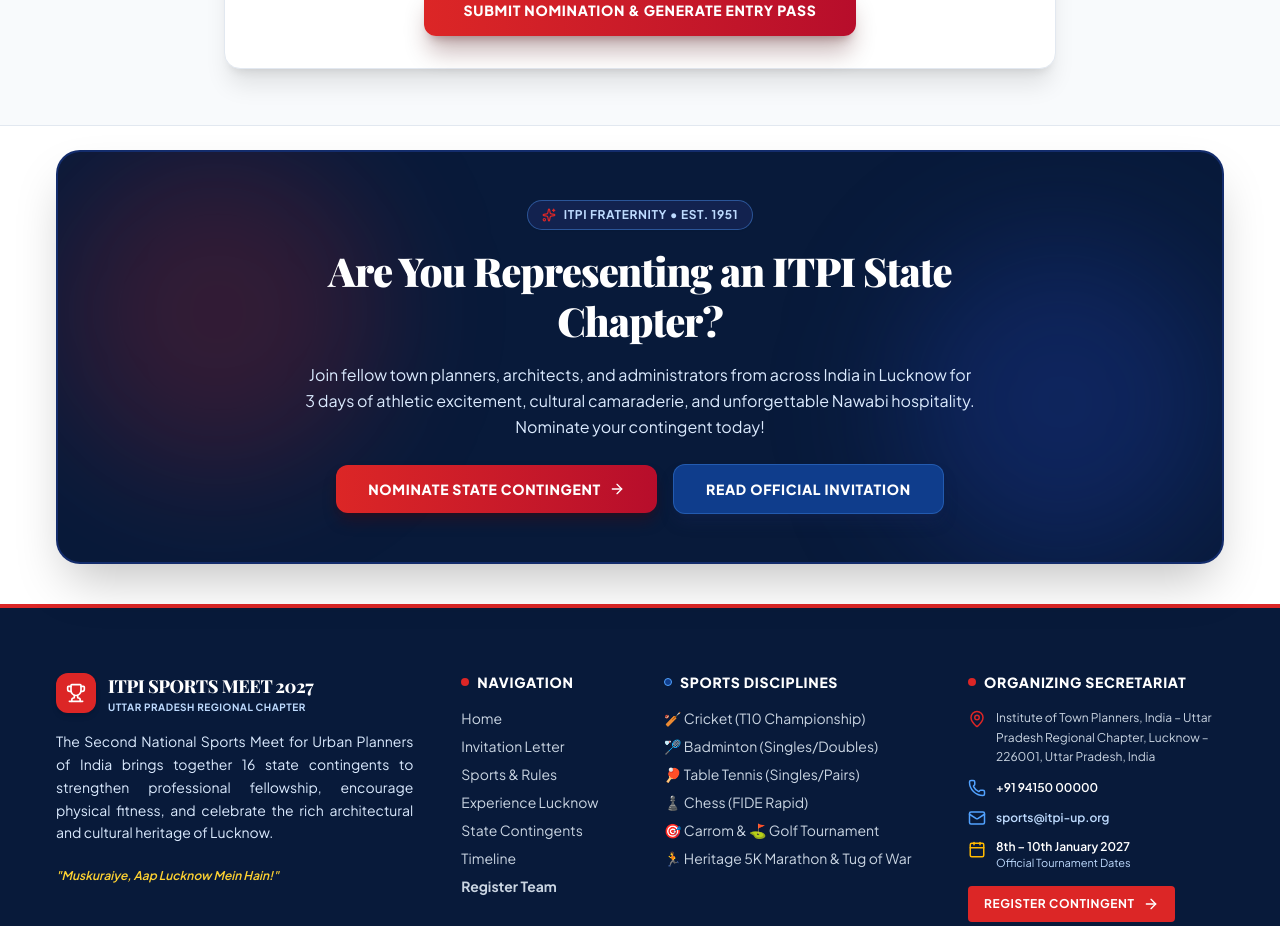
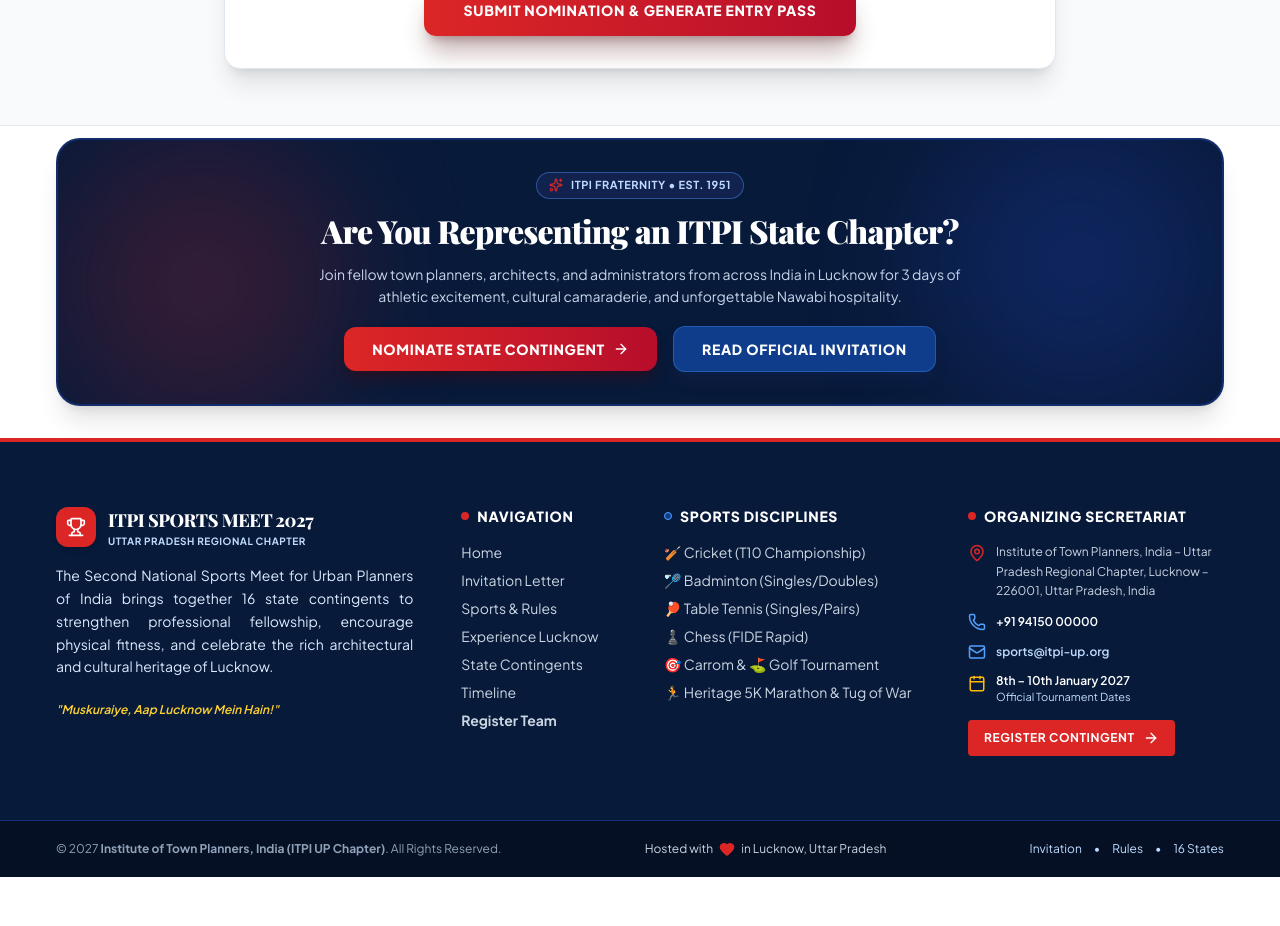
Before and after one commit to ankurpatel926091-arch/ITPI-sports-frontend, a React (Vite) app: page / in a window 1280 px wide. Shown: the part 8620-9546 px from the top of the page. After the commit the page ends 9497 px from the top, so only its background shows below. Built offline with nearby package versions, Linux system fonts and the light colour scheme; the HTML template or start-up script is replaced by a standard one; a web font is replaced by a local one.

Commit message:
style: single line heading and compact height for Heritage CTA

```diff
--- a/src/components/common/HeritageCtaSection.jsx
+++ b/src/components/common/HeritageCtaSection.jsx
@@ -3,38 +3,38 @@ import { ArrowRight, Sparkles } from 'lucide-react';
 
 export default function HeritageCtaSection() {
   return (
-    <section className="w-full bg-white pt-4 sm:pt-6 pb-8 sm:pb-10">
+    <section className="w-full bg-white pt-2 sm:pt-3 pb-6 sm:pb-8">
       <div className="max-w-[1400px] mx-auto px-4 sm:px-8 lg:px-14">
         {/* Floating CTA Card in Royal Navy with Red & Blue Glows */}
-        <div className="relative rounded-2xl sm:rounded-3xl bg-[#081A3A] border-2 border-blue-900/60 p-6 sm:p-10 md:p-12 text-center shadow-2xl overflow-hidden">
+        <div className="relative rounded-2xl sm:rounded-3xl bg-[#081A3A] border-2 border-blue-900/60 p-5 sm:p-7 md:p-8 text-center shadow-xl overflow-hidden">
 
           {/* Subtle Ambient Red on Left & Royal Blue on Right (Poster Track Theme) */}
-          <div className="absolute top-0 left-0 w-80 h-80 bg-[#DC2626]/20 rounded-full blur-3xl pointer-events-none" />
-          <div className="absolute bottom-0 right-0 w-80 h-80 bg-[#1E40AF]/30 rounded-full blur-3xl pointer-events-none" />
+          <div className="absolute top-0 left-0 w-72 h-72 bg-[#DC2626]/20 rounded-full blur-3xl pointer-events-none" />
+          <div className="absolute bottom-0 right-0 w-72 h-72 bg-[#1E40AF]/30 rounded-full blur-3xl pointer-events-none" />
 
-          <div className="relative z-10 max-w-3xl mx-auto space-y-4">
+          <div className="relative z-10 max-w-4xl mx-auto space-y-2.5">
 
             {/* Top Eyebrow Badge */}
-            <div className="inline-flex items-center gap-2 px-3.5 py-1.5 rounded-full bg-blue-950/80 border border-blue-400/40 text-blue-200 text-xs font-bold uppercase tracking-wider shadow-xs">
+            <div className="inline-flex items-center gap-2 px-3 py-1 rounded-full bg-blue-950/80 border border-blue-400/40 text-blue-200 text-[11px] font-bold uppercase tracking-wider shadow-xs">
               <Sparkles className="w-3.5 h-3.5 text-[#DC2626]" />
               <span>ITPI Fraternity • Est. 1951</span>
             </div>
 
-            {/* Main Heading */}
-            <h2 className="text-2xl sm:text-3xl md:text-4xl lg:text-[40px] font-black text-white tracking-tight leading-tight font-serif">
+            {/* Main Heading (Single Line on Desktop/Laptop) */}
+            <h2 className="text-xl sm:text-2xl md:text-3xl lg:text-[32px] font-black text-white tracking-tight leading-snug font-serif whitespace-normal lg:whitespace-nowrap">
               Are You Representing an ITPI State Chapter?
             </h2>
 
             {/* Subtitle Description */}
-            <p className="text-xs sm:text-sm md:text-base text-blue-100 leading-relaxed font-normal max-w-2xl mx-auto">
-              Join fellow town planners, architects, and administrators from across India in Lucknow for 3 days of athletic excitement, cultural camaraderie, and unforgettable Nawabi hospitality. Nominate your contingent today!
+            <p className="text-xs sm:text-sm text-blue-100/90 leading-relaxed font-normal max-w-2xl mx-auto">
+              Join fellow town planners, architects, and administrators from across India in Lucknow for 3 days of athletic excitement, cultural camaraderie, and unforgettable Nawabi hospitality.
             </p>
 
             {/* Action Buttons (Red & Blue Combination) */}
             <div className="pt-2 flex flex-col sm:flex-row items-center justify-center gap-3 sm:gap-4">
               <a
                 href="#register"
-                className="w-full sm:w-auto inline-flex items-center justify-center gap-2 bg-gradient-to-r from-[#DC2626] to-[#B70D2B] hover:from-red-600 hover:to-red-700 text-white font-extrabold text-xs sm:text-sm uppercase tracking-wider px-8 py-3.5 rounded-xl shadow-lg shadow-red-950/40 hover:-translate-y-0.5 transition-all"
+                className="w-full sm:w-auto inline-flex items-center justify-center gap-2 bg-gradient-to-r from-[#DC2626] to-[#B70D2B] hover:from-red-600 hover:to-red-700 text-white font-extrabold text-xs sm:text-sm uppercase tracking-wider px-7 py-2.5 sm:py-3 rounded-xl shadow-lg shadow-red-950/40 hover:-translate-y-0.5 transition-all"
               >
                 <span>Nominate State Contingent</span>
                 <ArrowRight className="w-4 h-4" />
@@ -42,7 +42,7 @@ export default function HeritageCtaSection() {
 
               <a
                 href="#invitation"
-                className="w-full sm:w-auto inline-flex items-center justify-center gap-2 bg-[#0F3D8C] hover:bg-blue-700 text-white font-extrabold text-xs sm:text-sm uppercase tracking-wider px-8 py-3.5 rounded-xl shadow-lg shadow-blue-950/40 hover:-translate-y-0.5 transition-all border border-blue-400/30"
+                className="w-full sm:w-auto inline-flex items-center justify-center gap-2 bg-[#0F3D8C] hover:bg-blue-700 text-white font-extrabold text-xs sm:text-sm uppercase tracking-wider px-7 py-2.5 sm:py-3 rounded-xl shadow-lg shadow-blue-950/40 hover:-translate-y-0.5 transition-all border border-blue-400/30"
               >
                 <span>Read Official Invitation</span>
               </a>
```
